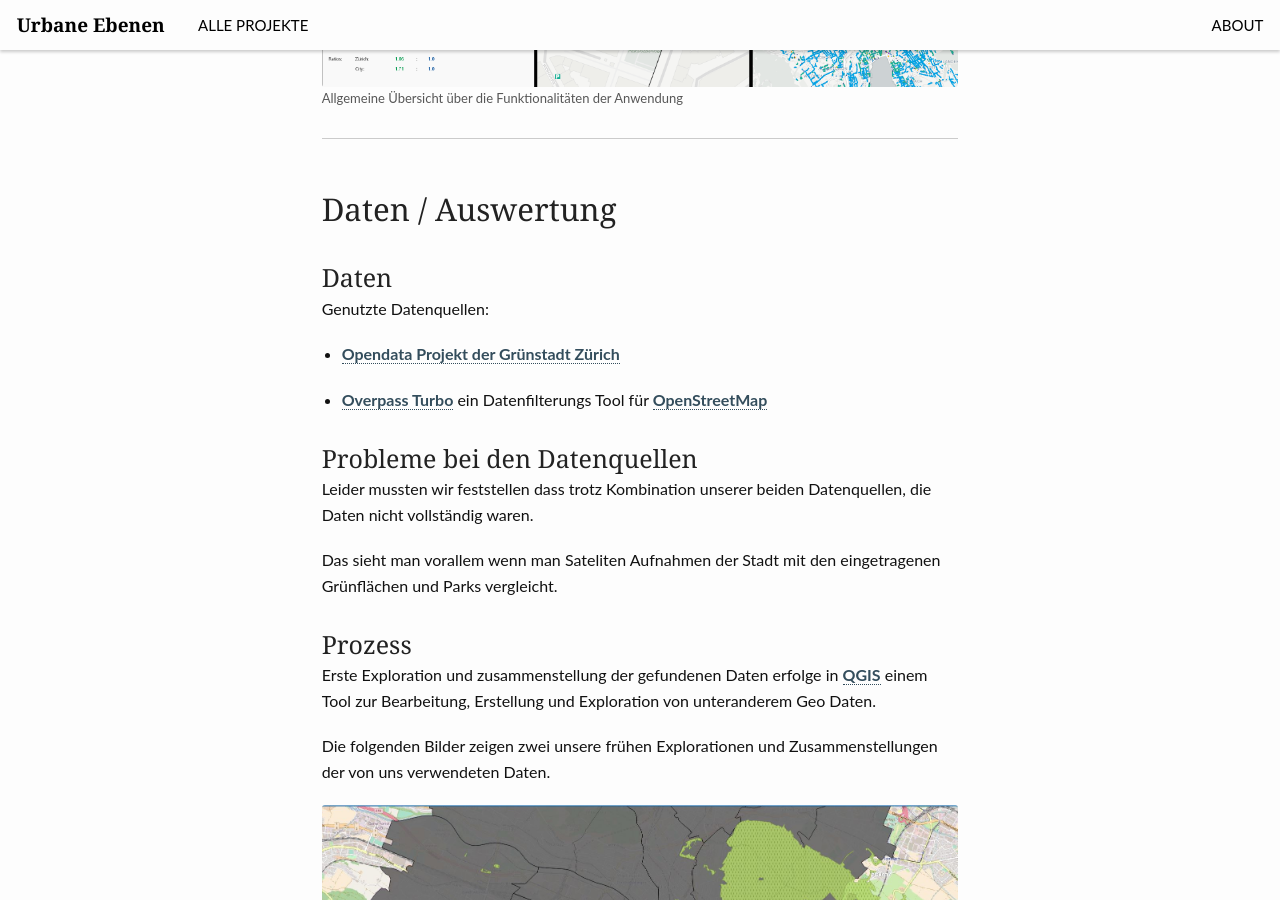
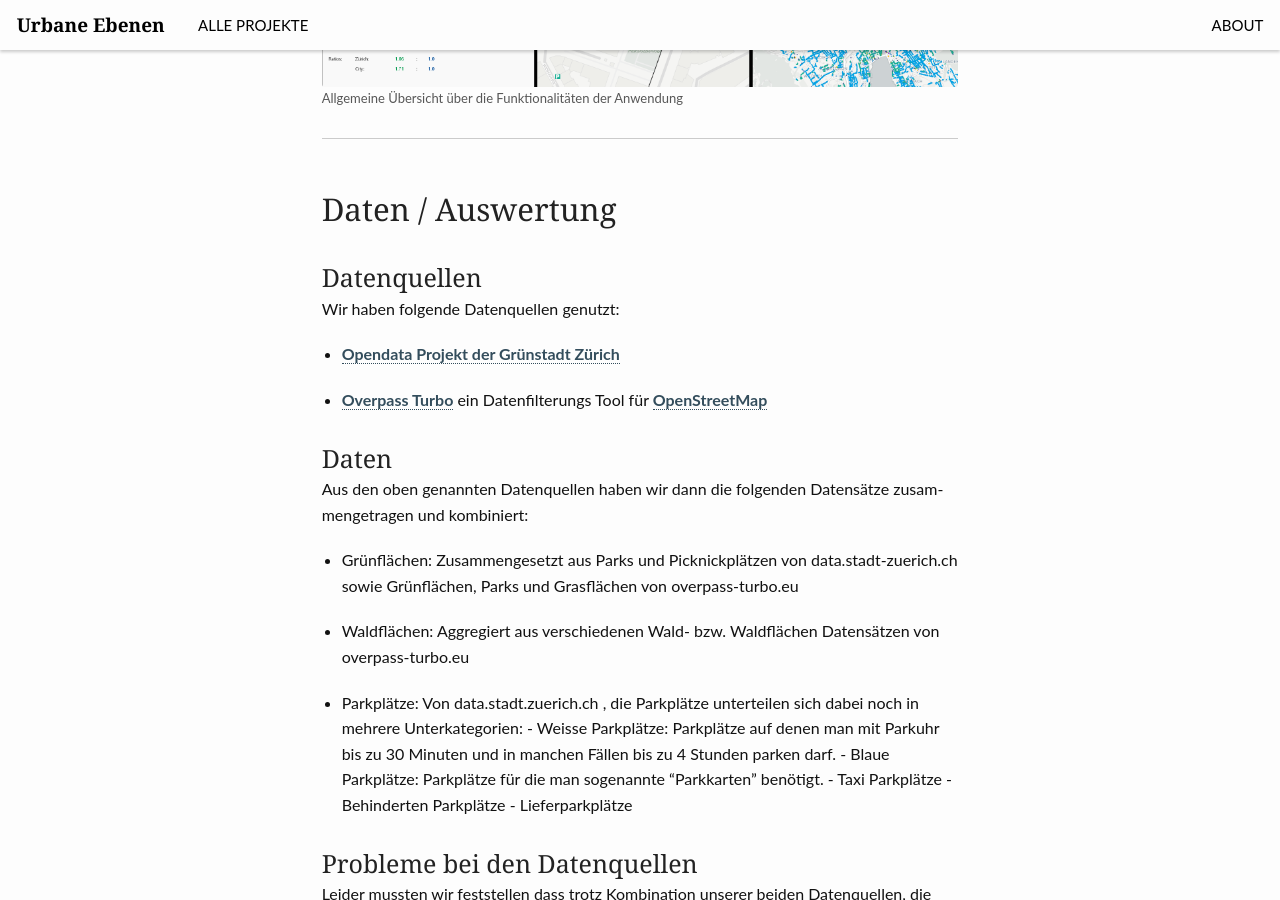
Before and after one commit to tillnagel/gdv-website, a Jekyll site: the page built from _posts/projects/2017-01-26-ZuerichParkflaechen.md, in a window 1280 px wide and 900 px high, scrolled down 1791 px. Built offline with Jekyll 4.4.1, drawn with Linux system fonts in a browser that asks for light colours.

Commit message:
Update 2017-01-26-ZuerichParkflaechen.md

```diff
--- a/_posts/projects/2017-01-26-ZuerichParkflaechen.md
+++ b/_posts/projects/2017-01-26-ZuerichParkflaechen.md
@@ -53,14 +53,26 @@ Die Diagrammansicht (C) stellt die Gesamtflächen der visualisierten Bezirke dem
 
 ## Daten / Auswertung
 
-### Daten
-<!--Quellen, Erhebung, Parsing, Aggregation, ...-->
-
-Genutzte Datenquellen:
+### Datenquellen
+Wir haben folgende Datenquellen genutzt:
 
 - [Opendata Projekt der Grünstadt Zürich](https://data.stadt-zuerich.ch/)
 
 - [Overpass Turbo](https://overpass-turbo.eu/) ein Datenfilterungs Tool für [OpenStreetMap](http://openstreetmap.org/)
+
+### Daten
+Aus den oben genannten Datenquellen haben wir dann die folgenden Datensätze zusammengetragen und kombiniert:
+
+- Grünflächen: Zusammengesetzt aus Parks und Picknickplätzen von data.stadt-zuerich.ch sowie Grünflächen, Parks und Grasflächen von overpass-turbo.eu
+
+- Waldflächen: Aggregiert aus verschiedenen Wald- bzw. Waldflächen Datensätzen von overpass-turbo.eu
+
+- Parkplätze: Von data.stadt.zuerich.ch , die Parkplätze unterteilen sich dabei noch in mehrere Unterkategorien:
+        - Weisse Parkplätze: Parkplätze auf denen man mit Parkuhr bis zu 30 Minuten und in manchen Fällen bis zu 4 Stunden parken darf.
+        - Blaue Parkplätze: Parkplätze für die man sogenannte "Parkkarten" benötigt.
+        - Taxi Parkplätze
+        - Behinderten Parkplätze
+        - Lieferparkplätze
 
 ### Probleme bei den Datenquellen
 Leider mussten wir feststellen dass trotz Kombination unserer beiden Datenquellen, die Daten nicht vollständig waren.
```
